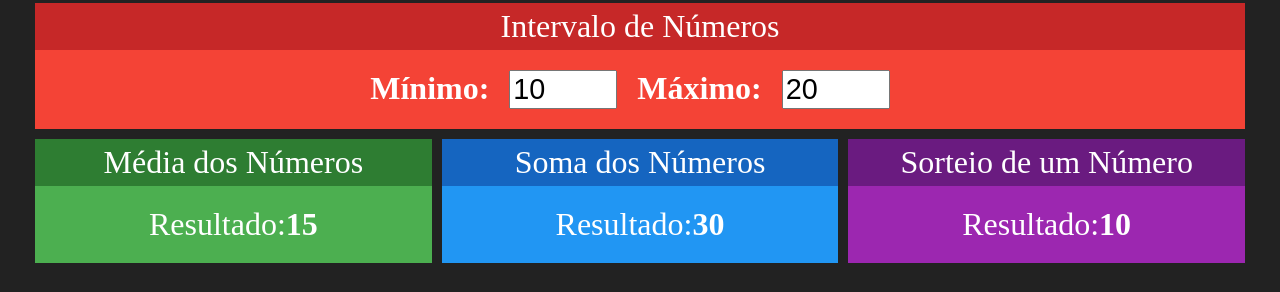
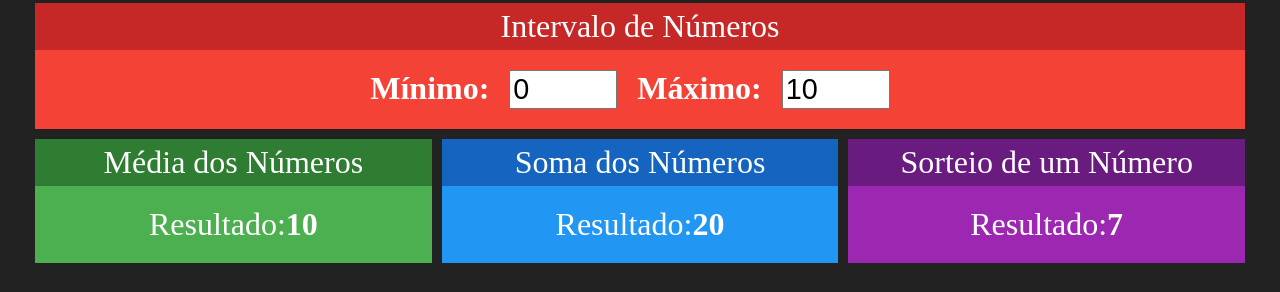
Before and after one commit to Roger-Franco/redux-simples, a React (Create React App) app: page / in a window 1280 px wide. Shown: the part 192-484 px from the top of the page. Built offline with nearby package versions, Linux system fonts and the light colour scheme.

Commit message:
Limpando para Redux

```diff
--- a/src/App.js
+++ b/src/App.js
@@ -1,4 +1,4 @@
-import React, { useState } from 'react';
+import React from 'react';
 
 import './App.css';
 
@@ -9,21 +9,19 @@
 
 function App() {
 
-  const [min, setMin] = useState(10)
-  const [max, setMax] = useState(20)
+
 
 
   return (
     <div className="App">
       <h1>Exercício React-Redux (Simples)</h1>
       <div className='linha'>
-        <Intervalo min={min} max={max}
-          onMinChanged={setMin} onMaxChanged={setMax}></Intervalo>
+        <Intervalo ></Intervalo>
       </div>
       <div className='linha'>
-        <Media min={min} max={max}></Media>
-        <Soma min={min} max={max}></Soma>
-        <Sorteio min={min} max={max}></Sorteio>
+        <Media></Media>
+        <Soma></Soma>
+        <Sorteio></Sorteio>
       </div>
     </div>
   );
--- a/src/components/Intervalo.jsx
+++ b/src/components/Intervalo.jsx
@@ -5,21 +5,18 @@
 
 // eslint-disable-next-line import/no-anonymous-default-export
 export default props => {
-  // const min = props.min
-  // const max = props.max
-  const { min, max } = props
   return (
     <Card title="Intervalo de Números" red>
       <div className='Intervalo'>
         <span>
           <strong>Mínimo:</strong>
-          <input type="number" value={min}
-            onChange={e => props.onMinChanged(+e.target.value)} />
+          <input type="number" value={0}
+            readOnly />
         </span>
         <span>
           <strong>Máximo:</strong>
-          <input type="number" value={max}
-            onChange={e => props.onMaxChanged(+e.target.value)} />
+          <input type="number" value={10}
+            readOnly />
         </span>
       </div>
     </Card>
--- a/src/components/Media.jsx
+++ b/src/components/Media.jsx
@@ -3,15 +3,12 @@
 import Card from './Card'
 
 export default props => {
-  const min = props.min
-  const max = props.max
-  // const {min,max} = props
   return (
     <Card title="Média dos Números" green>
       <div className='Intervalo'>
         <span>
           <span>Resultado:</span>
-          <strong>{(max + min) / 2}</strong>
+          <strong>{10}</strong>
         </span>
       </div>
     </Card>
--- a/src/components/Soma.jsx
+++ b/src/components/Soma.jsx
@@ -3,15 +3,12 @@
 import Card from './Card'
 
 export default props => {
-  const min = props.min
-  const max = props.max
-  // const {min,max} = props
   return (
     <Card title="Soma dos Números" blue>
       <div className='Intervalo'>
         <span>
           <span>Resultado:</span>
-          <strong>{max + min}</strong>
+          <strong>{20}</strong>
         </span>
       </div>
     </Card>
--- a/src/components/Sorteio.jsx
+++ b/src/components/Sorteio.jsx
@@ -3,17 +3,13 @@
 import Card from './Card'
 
 export default props => {
-  const min = props.min
-  const max = props.max
-  // const {min,max} = props
-  const aleatorio = parseInt(Math.random() * (max - min)) + min
   return (
 
     <Card title="Sorteio de um Número" purple>
       <div className='Intervalo'>
         <span>
           <span>Resultado:</span>
-          <strong>{aleatorio}</strong>
+          <strong>{7}</strong>
         </span>
       </div>
     </Card>
```
